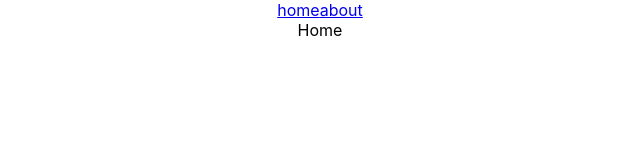
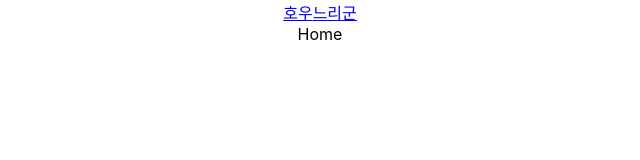
Before and after one commit to yyeojung/portfolio, a React (Create React App) app: page / in a window 1280 px wide. Shown: the top 160 px of the page, without its empty margins (320-960 px from the left). Built offline with nearby package versions, Linux system fonts and the light colour scheme.

Commit message:
esint, prettierrc 수정..

```diff
--- a/package.json
+++ b/package.json
@@ -11,11 +11,13 @@
     "@types/react": "^18.2.55",
     "@types/react-dom": "^18.2.18",
     "@types/react-router-dom": "^5.3.3",
+    "@types/styled-components": "^5.1.34",
     "@typescript-eslint/parser": "^6.0.0",
     "react": "^18.2.0",
     "react-dom": "^18.2.0",
     "react-router-dom": "^6.22.0",
     "react-scripts": "5.0.1",
+    "styled-components": "^6.1.8",
     "typescript": "^4.9.5",
     "web-vitals": "^2.1.4"
   },
--- a/src/App.tsx
+++ b/src/App.tsx
@@ -5,16 +5,16 @@ import Home from 'page/Home';
 import About from 'page/About';
 
 function App() {
-    return (
-        <div className="App">
-            <a href='/'>home</a>
-            <a href='/about'>about</a>
-            <Routes>
-                <Route path='/' element={<Home/>}/>
-                <Route path='/about' element={<About/>}/>
-            </Routes>
-        </div>
-    );
+  return (
+    <div className='App'>
+      <a href='/'>호우</a>
+      <a href='/about'>느리군</a>
+      <Routes>
+        <Route path='/' element={<Home />} />
+        <Route path='/about' element={<About />} />
+      </Routes>
+    </div>
+  );
 }
 
 export default App;
```
Also changed, not shown: .eslintrc.json, .prettierrc.json, 1 other file (tests, documents, lock files or other folders).
